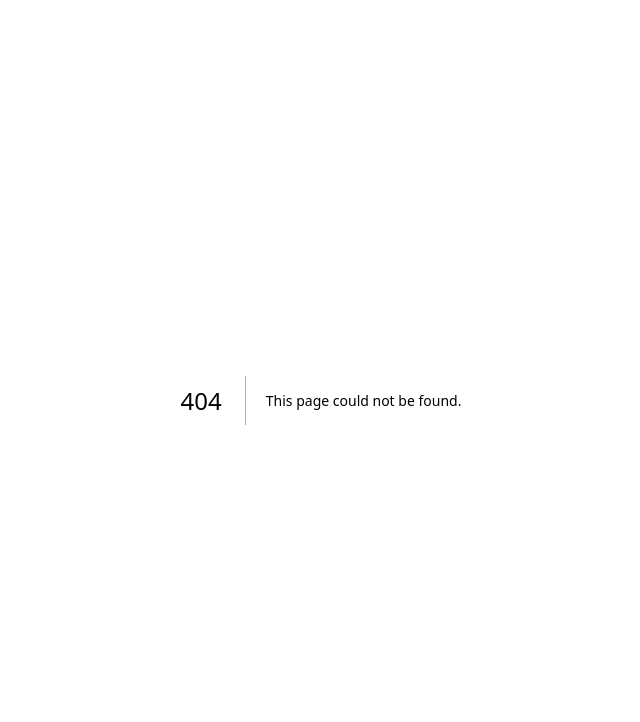
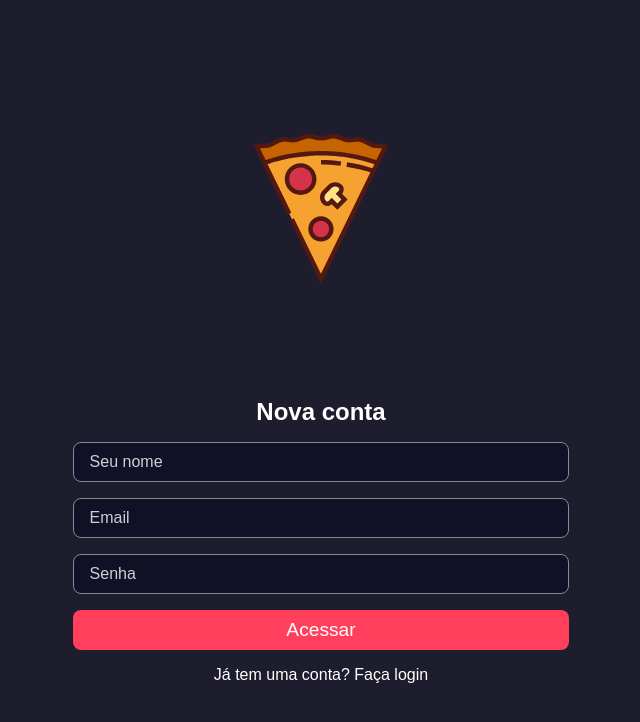
Before and after one commit to gustavogamasa/pizzaria, a Next.js app in the folder frontend/: page /signup in a window 1280 px wide. Before the commit this address had no page. Shown: the top 722 px of the page, without its empty margins (319-959 px from the left). Built offline with nearby package versions, Linux system fonts and the light colour scheme.

Commit message:
Auth Context

```diff
--- /dev/null
+++ b/frontend/src/contexts/AuthContext.tsx
@@ -0,0 +1,44 @@
+import { createContext, ReactNode, useContext, useState } from "react";
+
+type AuthContextData = {
+    user: UserProps;
+    isAuthenticated: boolean;
+    signIn: (credentials: SignInProps) => Promise<void>;
+
+}
+
+type UserProps = {
+    id: string;
+    name: string;
+    email: string;
+}
+
+type SignInProps = {
+    email: string;
+    password: string;
+}
+
+type AuthProviderProps = {
+    children: ReactNode;
+}
+
+
+export const AuthContext = createContext({} as AuthContextData);
+
+export function AuthProvider({ children }: AuthProviderProps) {
+
+    const [user, setUser] = useState<UserProps>();
+    const isAuthenticated = !!user;
+    console.log(isAuthenticated);
+
+    async function signIn() {
+        alert("Clicou no login");
+    }
+
+
+    return (
+        <AuthContext.Provider value={{ user, isAuthenticated, signIn }}>
+            {children}
+        </AuthContext.Provider>
+    )
+}
--- a/frontend/src/pages/_app.tsx
+++ b/frontend/src/pages/_app.tsx
@@ -1,9 +1,14 @@
 import '../styles/globals.scss';
 import { AppProps } from "next/app";
+import { AuthProvider } from '../contexts/AuthContext';
 
 
 function MyApp({ Component, pageProps }: AppProps) {
-  return <Component {...pageProps} />
+  return (
+    <AuthProvider>
+      <Component {...pageProps} />
+    </AuthProvider>
+  )
 }
 
 export default MyApp
--- /dev/null
+++ b/frontend/src/pages/signup/index.tsx
@@ -0,0 +1,65 @@
+import Head from "next/head";
+import styles from '../../styles/home.module.scss'
+import logoImg from '../../../public/pizza_svg_logo.svg'
+import Image from "next/image";
+import { Input } from "../../components/ui/Input/";
+import { Button } from "../../components/ui/Button";
+import Link from "next/link";
+
+
+
+export default function SignUp() {
+  return (
+
+    <>
+
+
+      <Head>
+        <title>Novo cadastro</title>
+      </Head>
+
+      <div className={styles.containerCenter}>
+        <Image className={styles.logo} src={logoImg} alt="logo" />
+
+        <div className={styles.login}>
+          <h2>Nova conta</h2>
+
+          <form>
+            <Input
+              placeholder="Seu nome"
+              type="text"
+            />
+
+            <Input
+              placeholder="Email"
+              type="text"
+            />
+
+
+            <Input
+              placeholder="Senha"
+              type="password"
+            />
+
+            <Button
+            type="submit"
+            loading={false}
+            >
+              Acessar
+            </Button>
+          </form>
+
+          <Link legacyBehavior href="/">
+          <a className={styles.text}>Já tem uma conta? Faça login</a>
+          </Link>
+
+        </div>
+
+
+
+      </div>
+
+
+    </>
+  )
+}
--- a/frontend/src/styles/home.module.scss
+++ b/frontend/src/styles/home.module.scss
@@ -0,0 +1,67 @@
+.containerCenter {
+    min-height: 100vh;
+    display: flex;
+    justify-content: center;
+    align-items: center;
+    flex-direction: column;
+    background-color: var(--grey-900);
+
+    .logo {
+        height: 250px;
+        width: 150px;
+
+        &:hover {
+            animation: animate 5s ;
+        }
+    }
+
+
+}
+
+.login {
+    margin-top: 2rem;
+    width: 600px;
+    display: flex;
+    align-items: center;
+    justify-content: center;
+    flex-direction: column;
+    padding: 2rem 1.5rem;
+
+    form {
+        width: 90%;
+        display: flex;
+        flex-direction: column;
+    }
+
+    form button {
+        height: 40px;
+        font-size: 1.2rem;
+    }
+
+    h2{
+        color: var(--white);
+        padding-bottom: 1rem;
+    }
+}
+
+.text {
+    color: var(--white);
+    margin-top: 1rem;
+    cursor: pointer;
+}
+
+@keyframes animate {
+    from {
+        transform: rotate(0deg);
+    }
+
+    to {
+        transform: rotate(2200deg);
+    }
+}
+
+@media (max-width: 580px){
+    .login{
+        width: 90%;
+    }
+}
```
Also changed, not shown: frontend/src/pages/index.tsx (+27 -4 lines).
